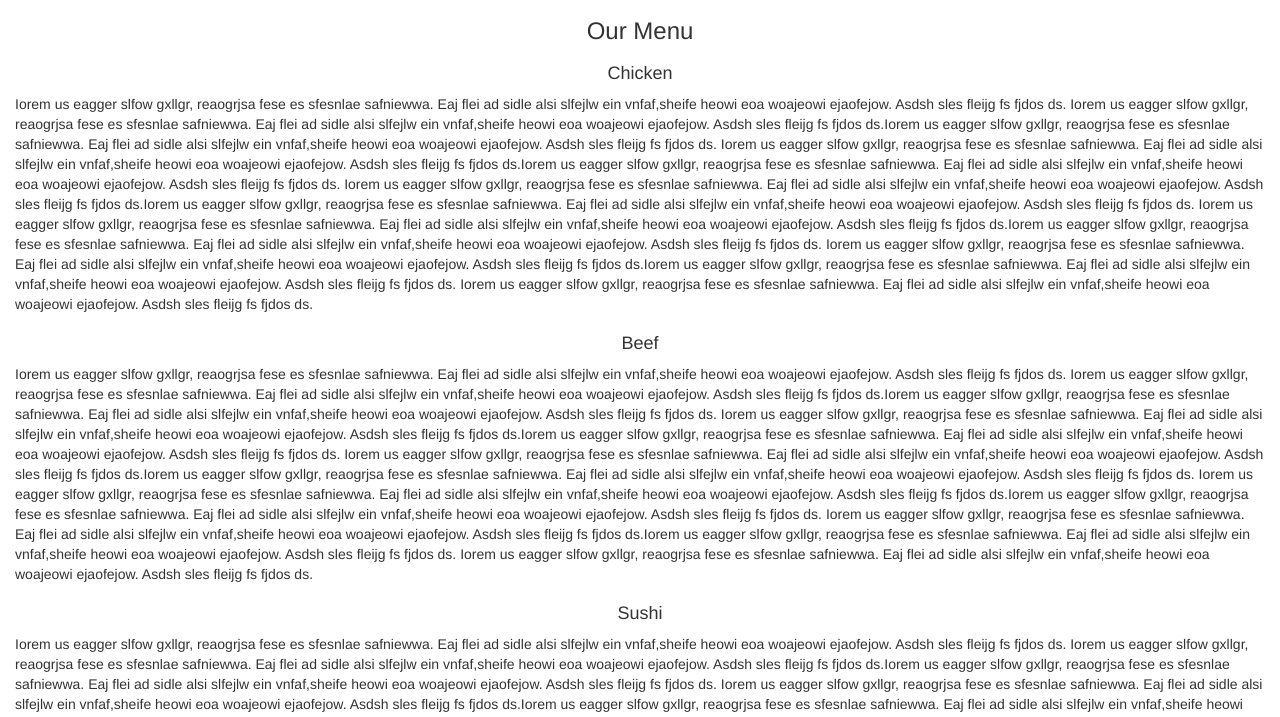
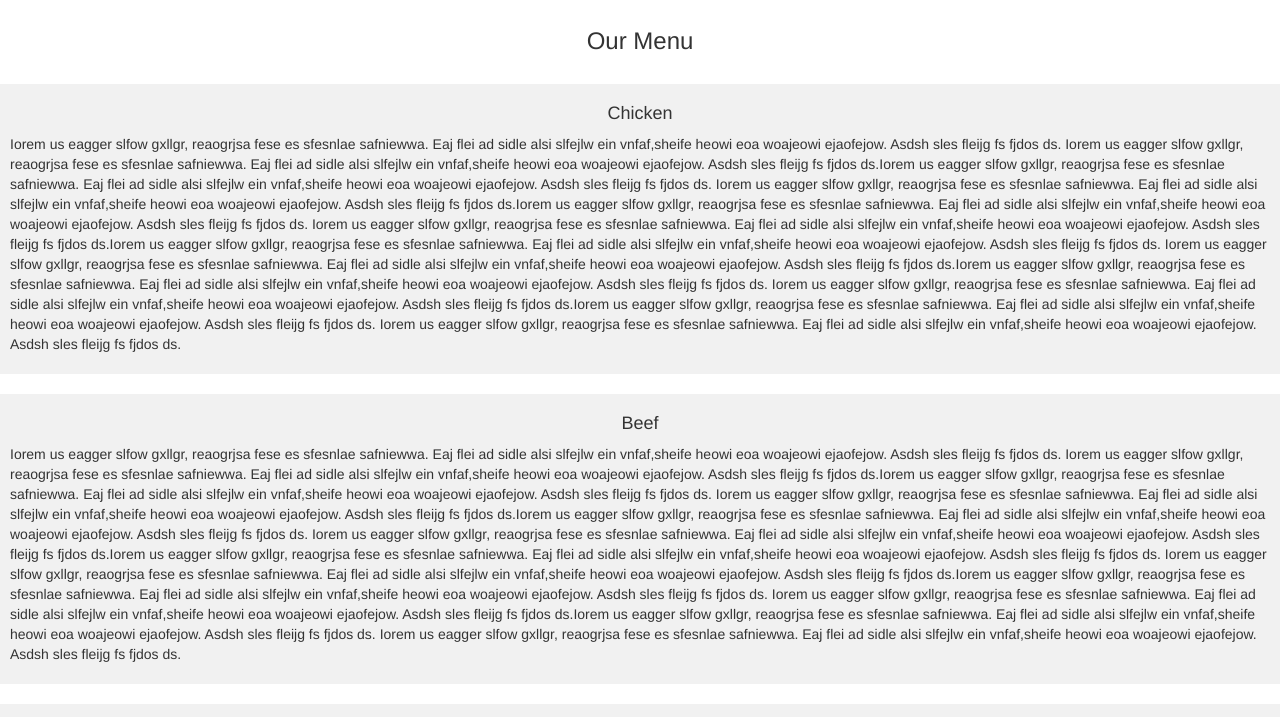
Before and after one commit to YuchunYangSpace/Coursera, a plain HTML site: page index.html in a window 1280 px wide. Shown: the part 54-771 px from the top of the page. Drawn offline with nearby package versions, Linux system fonts and the light colour scheme.

Commit message:
Update stylesheet.css

```diff
--- a/stylesheet.css
+++ b/stylesheet.css
@@ -3,3 +3,13 @@
     padding: 0;
     margin: 0
 }
+
+h3 {
+    padding: 10px 0;
+}
+
+.menu div {
+    padding: 10px;
+    margin: 10px 0;
+    background-color: rgb(241, 241, 241);
+}
```
